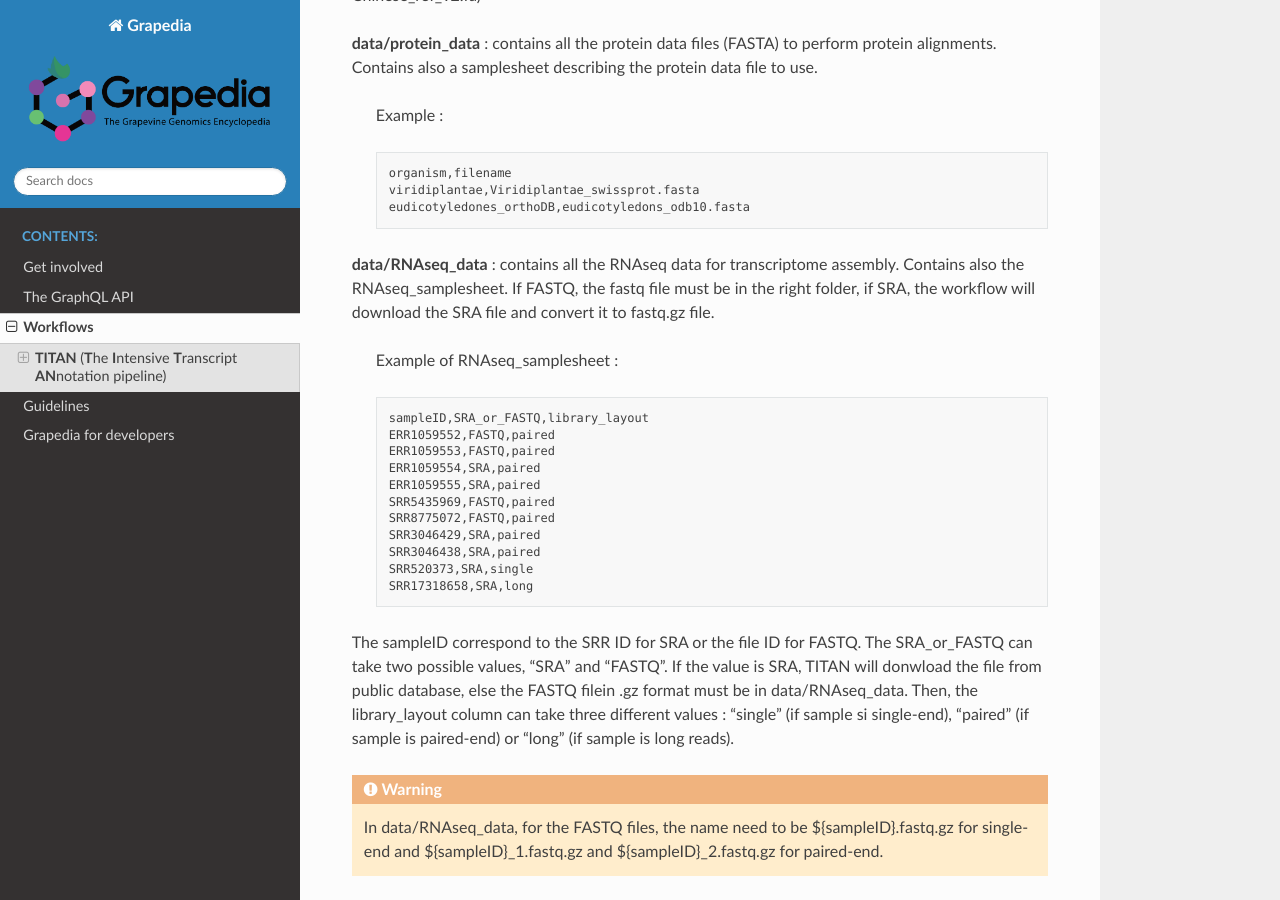
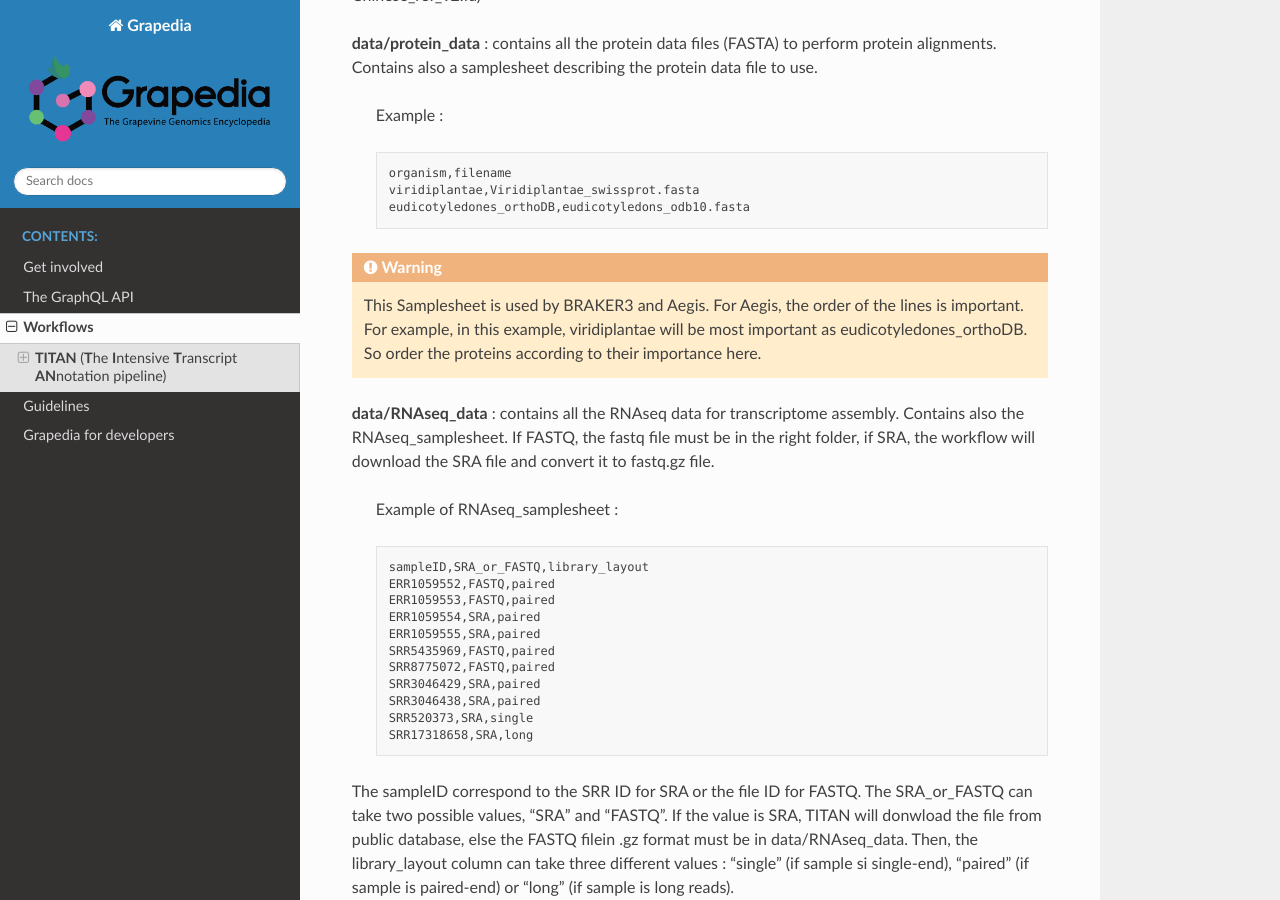
Before and after one commit to Grapedia/grapedia, a Sphinx documentation site: the page built from docs/workflows.rst, in a window 1280 px wide and 900 px high, scrolled down 1917 px. Built offline with Sphinx 7.4.7 and the Read the Docs theme 3.1.0, drawn with Linux system fonts in a browser that asks for light colours.

Commit message:
Update workflows.rst

```diff
--- a/docs/workflows.rst
+++ b/docs/workflows.rst
@@ -65,6 +65,10 @@ In the workflows/genes_annotation-workflow folder, you can create a "data" folde
             organism,filename
             viridiplantae,Viridiplantae_swissprot.fasta
             eudicotyledones_orthoDB,eudicotyledons_odb10.fasta
+
+.. warning::
+
+  This Samplesheet is used by BRAKER3 and Aegis. For Aegis, the order of the lines is important. For example, in this example, viridiplantae will be most important as eudicotyledones_orthoDB. So order the proteins according to their importance here.
 
 **data/RNAseq_data** : contains all the RNAseq data for transcriptome assembly. Contains also the RNAseq_samplesheet. If FASTQ, the fastq file must be in the right folder, if SRA, the workflow will download the SRA file and convert it to fastq.gz file.
 
```
